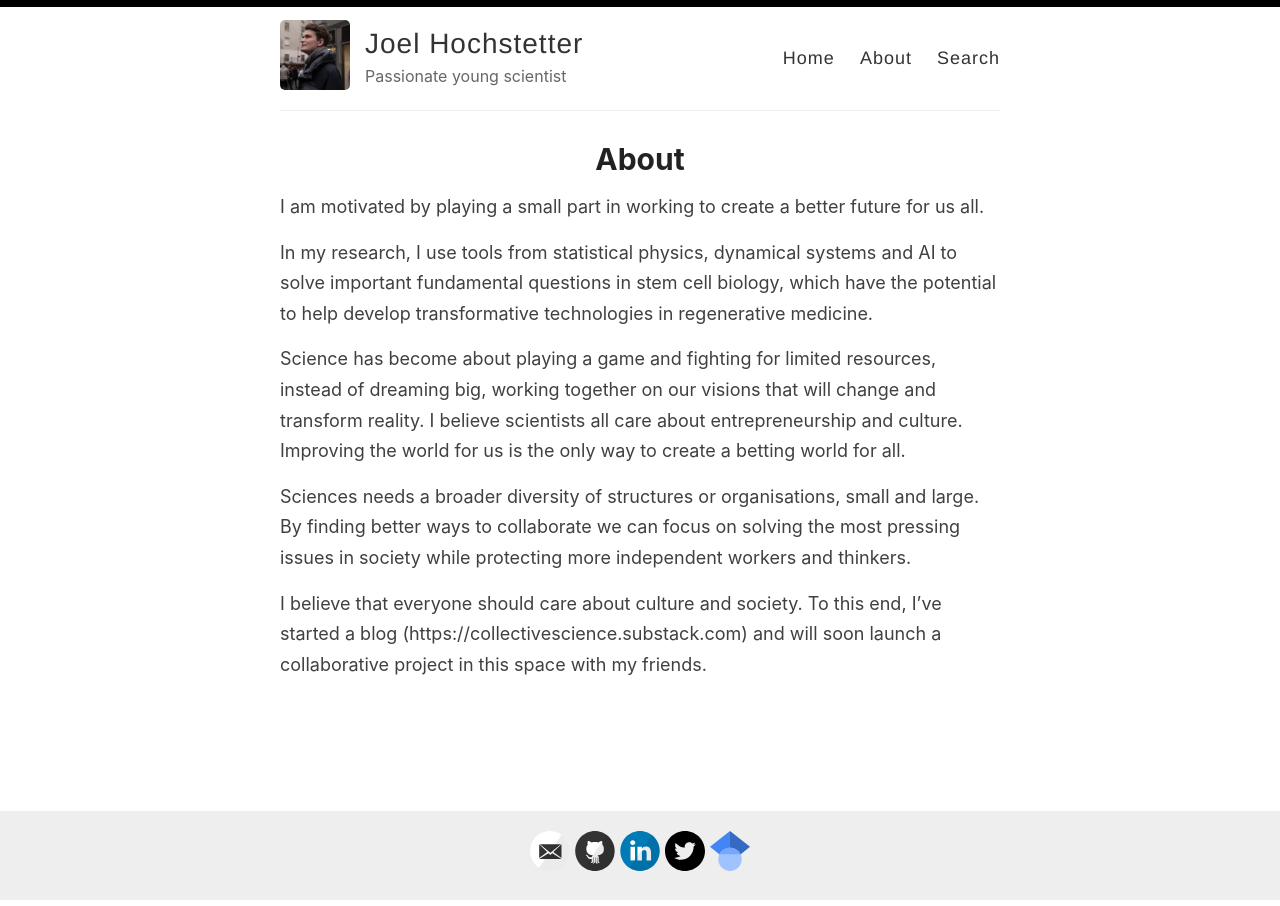
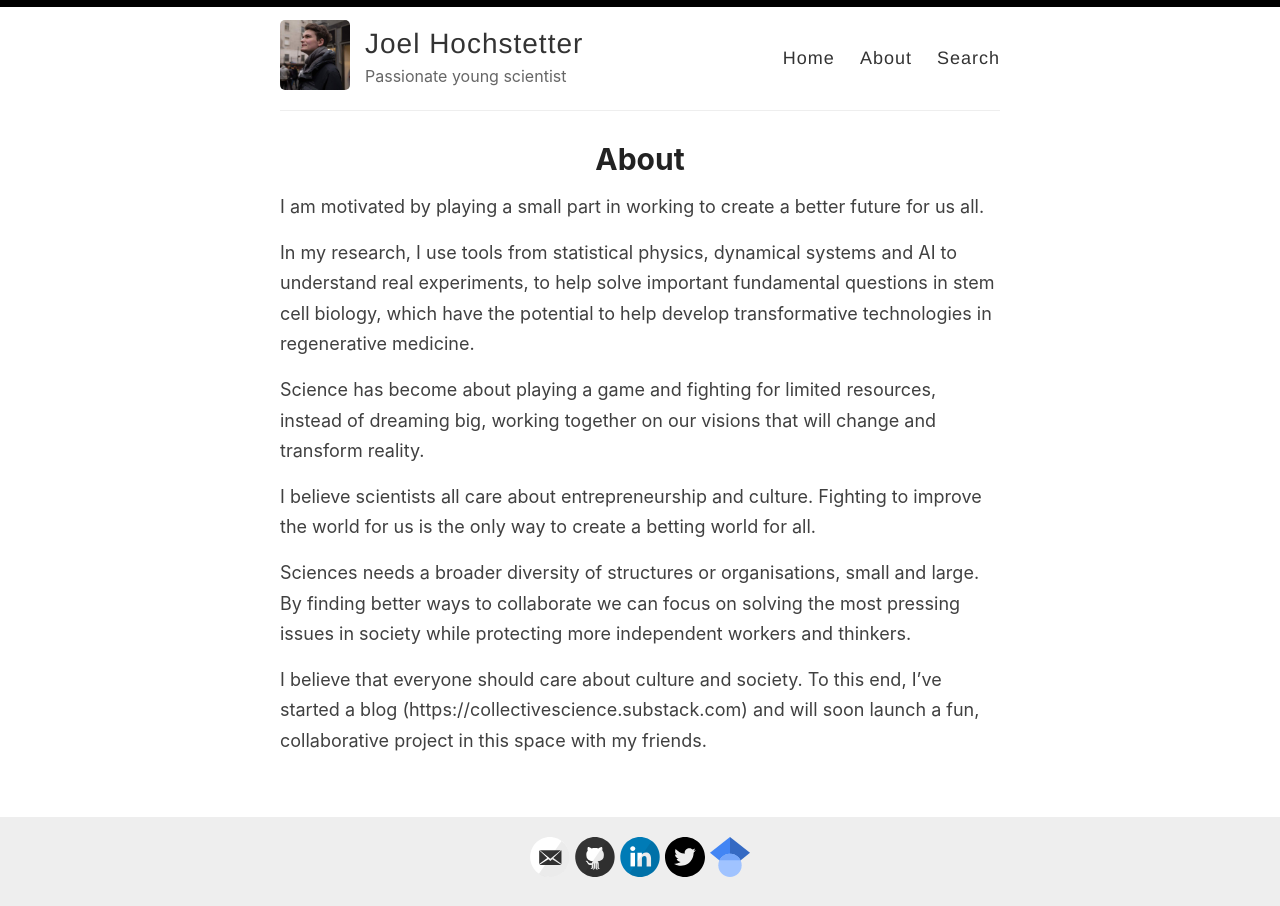
Before and after one commit to joelhochstetter/joelhochstetter.github.io, a Jekyll site: the page built from _pages/about.md, in a window 1280 px wide. Built offline with Jekyll 4.4.1, drawn with Linux system fonts in a browser that asks for light colours.

Commit message:
Update about.md

```diff
--- a/_pages/about.md
+++ b/_pages/about.md
@@ -8,10 +8,12 @@
 
 I am motivated by playing a small part in working to create a better future for us all.
 
-In my research, I use tools from statistical physics, dynamical systems and AI to solve important fundamental questions in stem cell biology, which have the potential to help develop transformative technologies in regenerative medicine.
+In my research, I use tools from statistical physics, dynamical systems and AI to understand real experiments, to help solve important fundamental questions in stem cell biology, which have the potential to help develop transformative technologies in regenerative medicine.
 
-Science has become about playing a game and fighting for limited resources, instead of dreaming big, working together on our visions that will change and transform reality. I believe scientists all care about entrepreneurship and culture. Improving the world for us is the only way to create a betting world for all.
+Science has become about playing a game and fighting for limited resources, instead of dreaming big, working together on our visions that will change and transform reality.
+
+I believe scientists all care about entrepreneurship and culture. Fighting to improve the world for us is the only way to create a betting world for all.
 
 Sciences needs a broader diversity of structures or organisations, small and large. By finding better ways to collaborate we can focus on solving the most pressing issues in society while protecting more independent workers and thinkers.
 
-I believe that everyone should care about culture and society. To this end, I've started a blog (https://collectivescience.substack.com) and will soon launch a collaborative project in this space with my friends.
+I believe that everyone should care about culture and society. To this end, I've started a blog (https://collectivescience.substack.com) and will soon launch a fun, collaborative project in this space with my friends.
```
